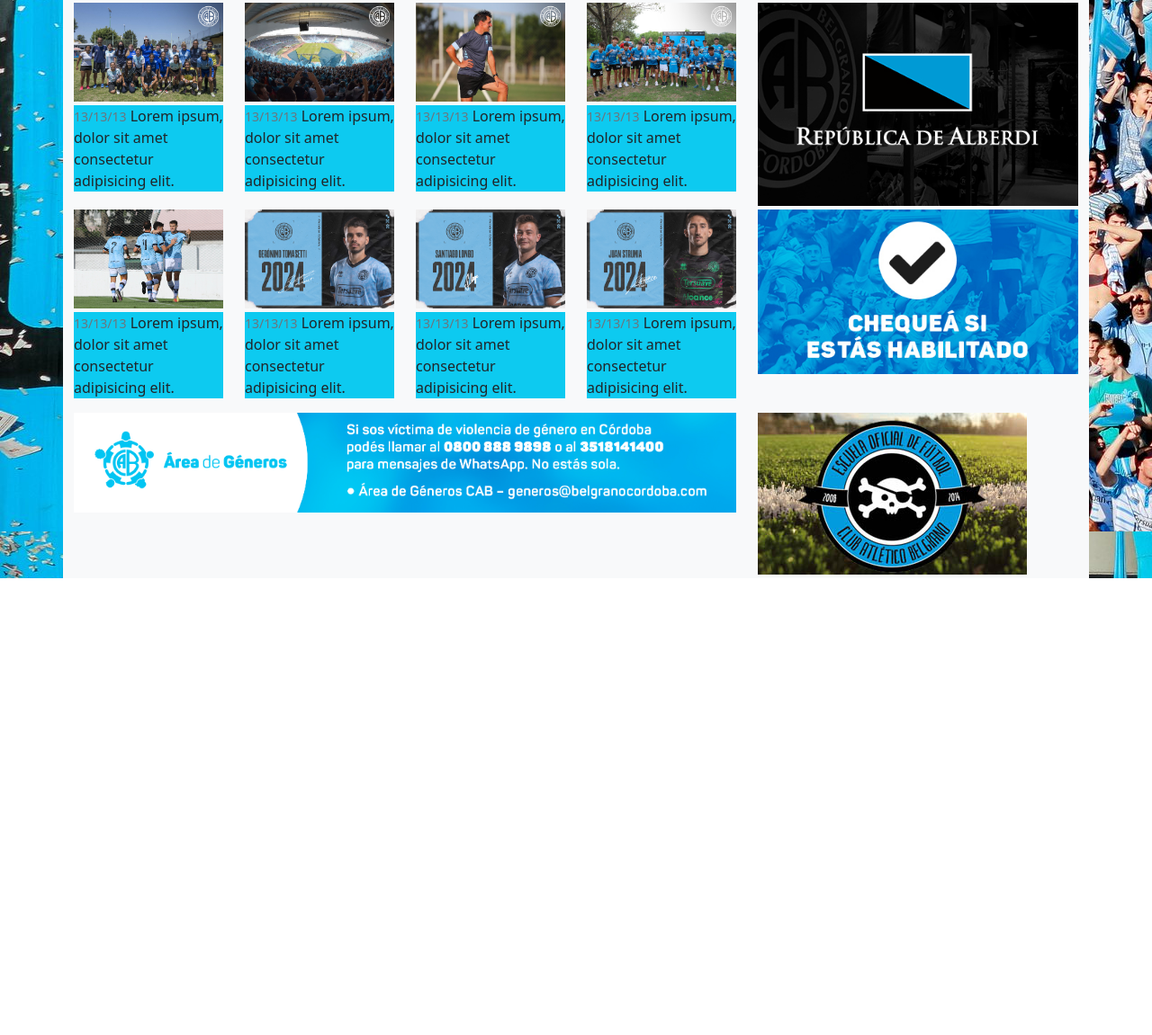
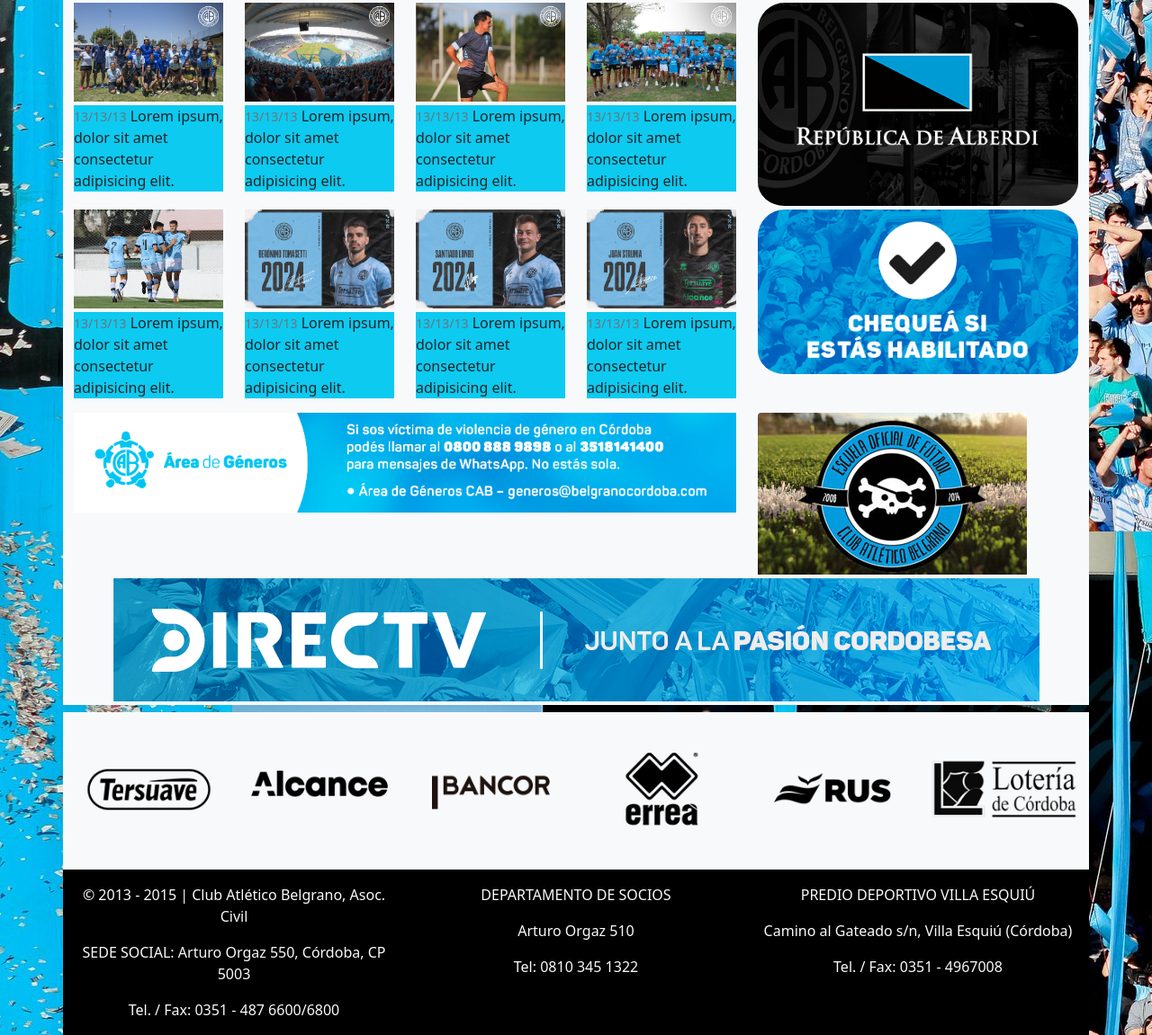
Before and after one commit to KevMoyano/DesafioGITHUB-Moyano-Kevin, a plain HTML site: page index.html in a window 1280 px wide. Shown: the part 774-1925 px from the top of the page at 90% size. Before the commit the page ends 1417 px from the top, so only its background shows below. Drawn offline with Linux system fonts and the light colour scheme.

Commit message:
Se agrego la consigna de la clase v4

```diff
--- a/index.html
+++ b/index.html
@@ -6,7 +6,7 @@
     <meta name="viewport" content="width=device-width, initial-scale=1">
 
     <!-- Bootstrap CSS -->
-    <link href="css/bootstrap.min.css" rel="stylesheet" integrity="sha384-1BmE4kWBq78iYhFldvKuhfTAU6auU8tT94WrHftjDbrCEXSU1oBoqyl2QvZ6jIW3" crossorigin="anonymous">
+    <link href="./css/bootstrap.min.css" rel="stylesheet" integrity="sha384-1BmE4kWBq78iYhFldvKuhfTAU6auU8tT94WrHftjDbrCEXSU1oBoqyl2QvZ6jIW3" crossorigin="anonymous">
 
     <link rel="stylesheet" href="style.css">
 
@@ -167,6 +167,8 @@
 
         <!-- NOTICIAS VARIAS-->
         <section class="contenedor2">
+
+            <!-- NOTICIAS VARIAS F1-->
             <div class="row " >
                 <div class="col-md-2">
                     <a href="" class="filtro-img-varias"><img src="./img/noticias/4.jpg" class="img-fluid pb-1" alt="..."></a>
@@ -189,12 +191,11 @@
                 </div>
 
                 <div class="col-md-4">
-                    <a href=""><img src="./img/aside/2.jpg" class="img-fluid pb-1" alt="..." ></a>
+                    <a href="" class="filtro-img-varias"><img src="./img/aside/2.jpg" class="img-fluid pb-1 estilo-imgaside" alt="..." ></a>
                 </div>
-
-
             </div>
 
+            <!-- NOTICIAS VARIAS F2-->
             <div class="row" >
                 <div class="col-md-2">
                     <a href="" class="filtro-img-varias"><img src="./img/noticias/8.jpg" class="img-fluid pb-1" alt="..."></a>
@@ -217,26 +218,76 @@
                 </div>
 
                 <div class="col-md-4">
-                    <a href=""><img src="./img/aside/1.jpg" class="img-fluid pb-1" alt="..." ></a>
+                    <a href="" class="filtro-img-varias"><img src="./img/aside/1.jpg" class="img-fluid pb-1 estilo-imgaside" alt="..." ></a>
                 </div>
 
             </div>
 
+            <!-- NOTICIAS VARIAS F3-->
             <div class="row">
                 <div class="col-md-8">
                     <a href=""><img src="./img/violencia.jpg" class="img-fluid pb-1" alt="..."></a>
                 </div>
                 <div class="col-md-4">
-                    <a href=""><img src="./img/aside/3.jpg" class="img-fluid pb-1" alt="..." ></a>
+                    <a href="" class="filtro-img-varias"><img src="./img/aside/3.jpg" class="img-fluid pb-1 estilo-imgaside rounded" alt="..." ></a>
                 </div>
-
             </div>
 
+            <div class="row">
+              <div class="col-md-12 text-center">
+                  <a href=""><img src="./img/aside/4.jpg" class="img-fluid pb-1" alt="..."></a>
+              </div>
+          </div>
         </section>
+    </div>
 
+    <footer class="container pt-2">
+      <div class="row bg-light">
+        <div class="col-md-2">
+          <a href=""><img src="./img/sponsor/tersuave.png" class="img-fluid pb-1" alt="..."></a>
+        </div>
 
+        <div class="col-md-2">
+          <a href=""><img src="./img/sponsor/alcance.png" class="img-fluid pb-1" alt="..."></a>
+        </div>
 
-    </div>
+        <div class="col-md-2">
+          <a href=""><img src="./img/sponsor/bancor.png" class="img-fluid pb-1" alt="..."></a>
+        </div>
+
+        <div class="col-md-2">
+          <a href=""><img src="./img/sponsor/errea.png" class="img-fluid pb-1" alt="..."></a>
+        </div>
+
+        <div class="col-md-2">
+          <a href=""><img src="./img/sponsor/rus.png" class="img-fluid pb-1" alt="..."></a>
+        </div>
+
+        <div class="col-md-2">
+          <a href=""><img src="./img/sponsor/loteriacba.png" class="img-fluid pb-1" alt="..."></a>
+        </div>
+      </div>
+
+      <div class="row bg-black pt-3 text-light text-center">
+        <div class="col-md-4">
+          <p>© 2013 - 2015 | Club Atlético Belgrano, Asoc. Civil</p>
+          <p>SEDE SOCIAL: Arturo Orgaz 550, Córdoba, CP 5003</p>
+          <p>Tel. / Fax: 0351 - 487 6600/6800</p>
+        </div>
+
+        <div class="col-md-4">
+          <p>DEPARTAMENTO DE SOCIOS</p>
+          <p>Arturo Orgaz 510</p>
+          <p>Tel: 0810 345 1322</p>
+        </div>
+
+        <div class="col-md-4">
+          <p>PREDIO DEPORTIVO VILLA ESQUIÚ</p>
+          <p>Camino al Gateado s/n, Villa Esquiú (Córdoba)</p>
+          <p>Tel. / Fax: 0351 - 4967008</p>
+        </div>
+      </div>
+    </footer>
 
 
 
@@ -257,7 +308,7 @@
     <!-- Optional JavaScript; choose one of the two! -->
 
     <!-- Option 1: Bootstrap Bundle with Popper -->
-    <script src="js/bootstrap.bundle.min.js" integrity="sha384-ka7Sk0Gln4gmtz2MlQnikT1wXgYsOg+OMhuP+IlRH9sENBO0LRn5q+8nbTov4+1p" crossorigin="anonymous"></script>
+    <script src="./js/bootstrap.bundle.min.js" integrity="sha384-ka7Sk0Gln4gmtz2MlQnikT1wXgYsOg+OMhuP+IlRH9sENBO0LRn5q+8nbTov4+1p" crossorigin="anonymous"></script>
 
     <!-- Option 2: Separate Popper and Bootstrap JS -->
     <!--
--- a/style.css
+++ b/style.css
@@ -32,3 +32,6 @@ body {
  filter: blur(1px);
  border: solid black 1px;
 }
+.estilo-imgaside {
+    border-radius: 30px;
+}
```
Also changed, not shown: img/aside/4.jpg (added).
